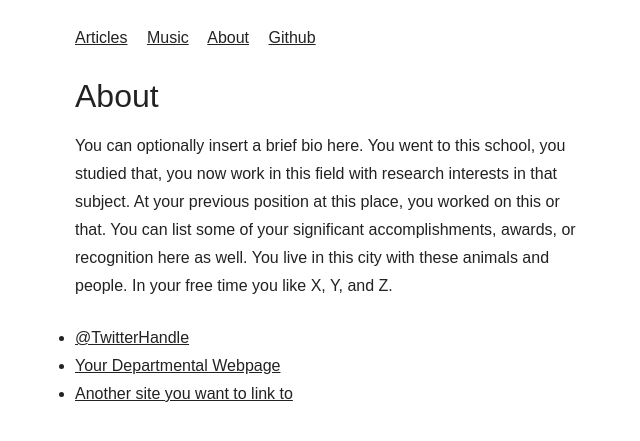
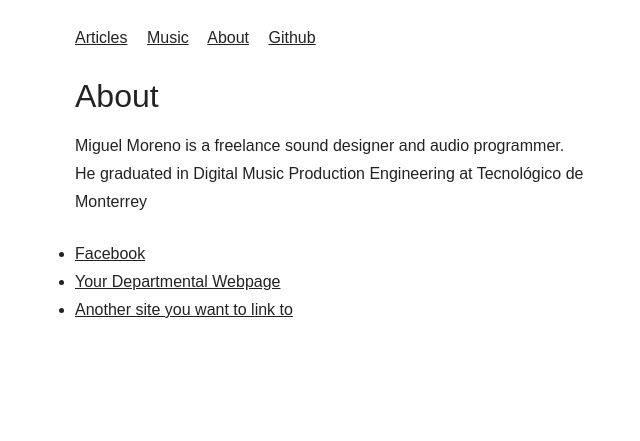
Before and after one commit to MikeMorenoAudio/mikemorenoaudio.github.io, a Jekyll site: the page built from about/index.html, in a window 1280 px wide. Shown: the top 441 px of the page, without its empty margins (309-949 px from the left). Built offline with Jekyll 4.4.1, drawn with Linux system fonts in a browser that asks for light colours; nearby versions of some CDN libraries; some web fonts are replaced.

Commit message:
Update index.html

```diff
--- a/about/index.html
+++ b/about/index.html
@@ -5,10 +5,12 @@ title: About
 
 		<div class="about">
 			<h1>About</h1>
-			<p>You can optionally insert a brief bio here. You went to this school, you studied that, you now work in this field with research interests in that subject. At your previous position at this place, you worked on this or that. You can list some of your significant accomplishments, awards, or recognition here as well. You live in this city with these animals and people. In your free time you like X, Y, and Z.</p>
+			<p>Miguel Moreno is a freelance sound designer and audio programmer.
+
+			He graduated in Digital Music Production Engineering at Tecnológico de Monterrey</p>
 
 			<ul class="contacts">
-				<li><a href="#">@TwitterHandle</a></li>
+				<li><a href="https://www.facebook.com/MikeMorenoAudio/">Facebook</a></li>
 				<li><a href="#">Your Departmental Webpage</a></li>
 				<li><a href="#">Another site you want to link to</a></li>
 				</ul>
```
